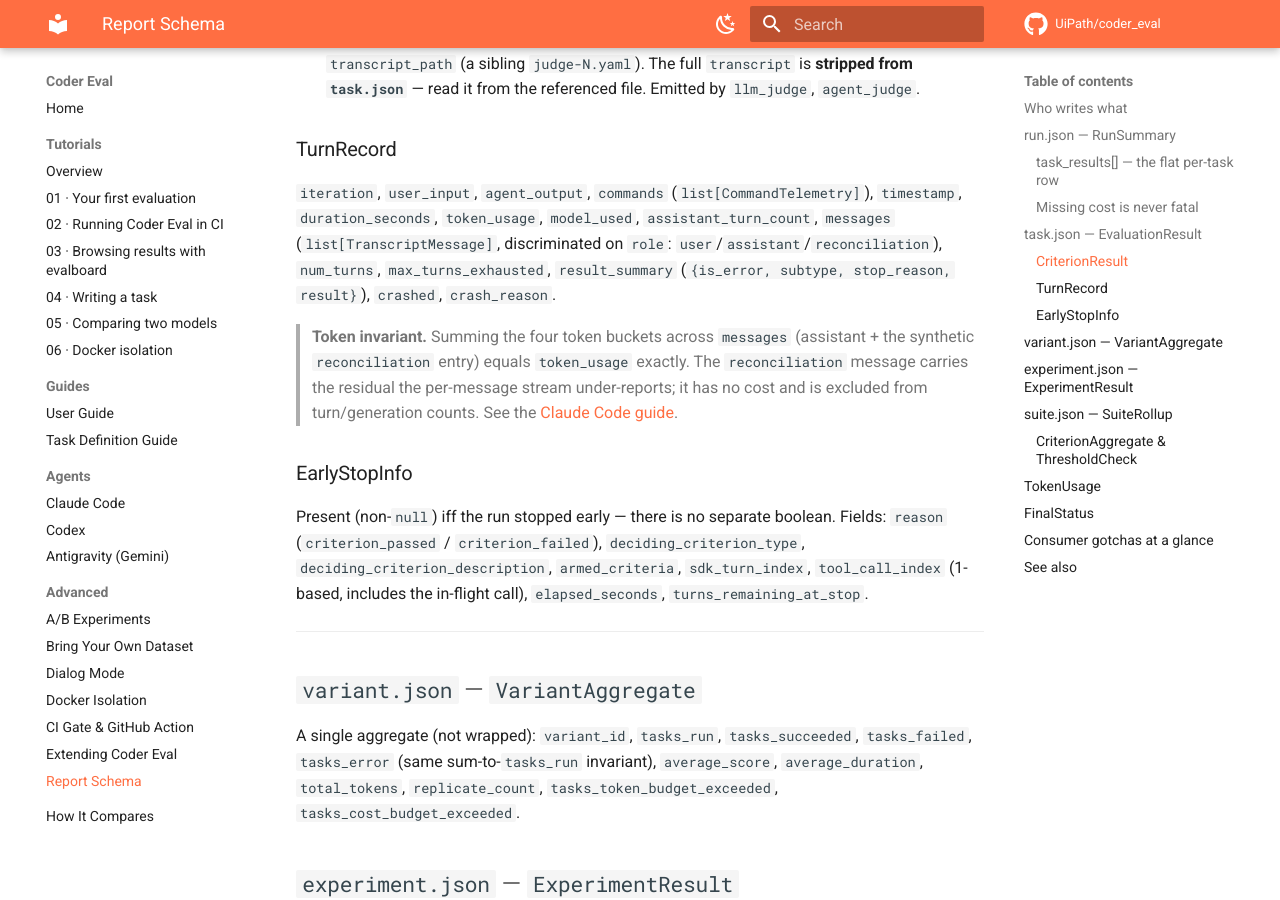
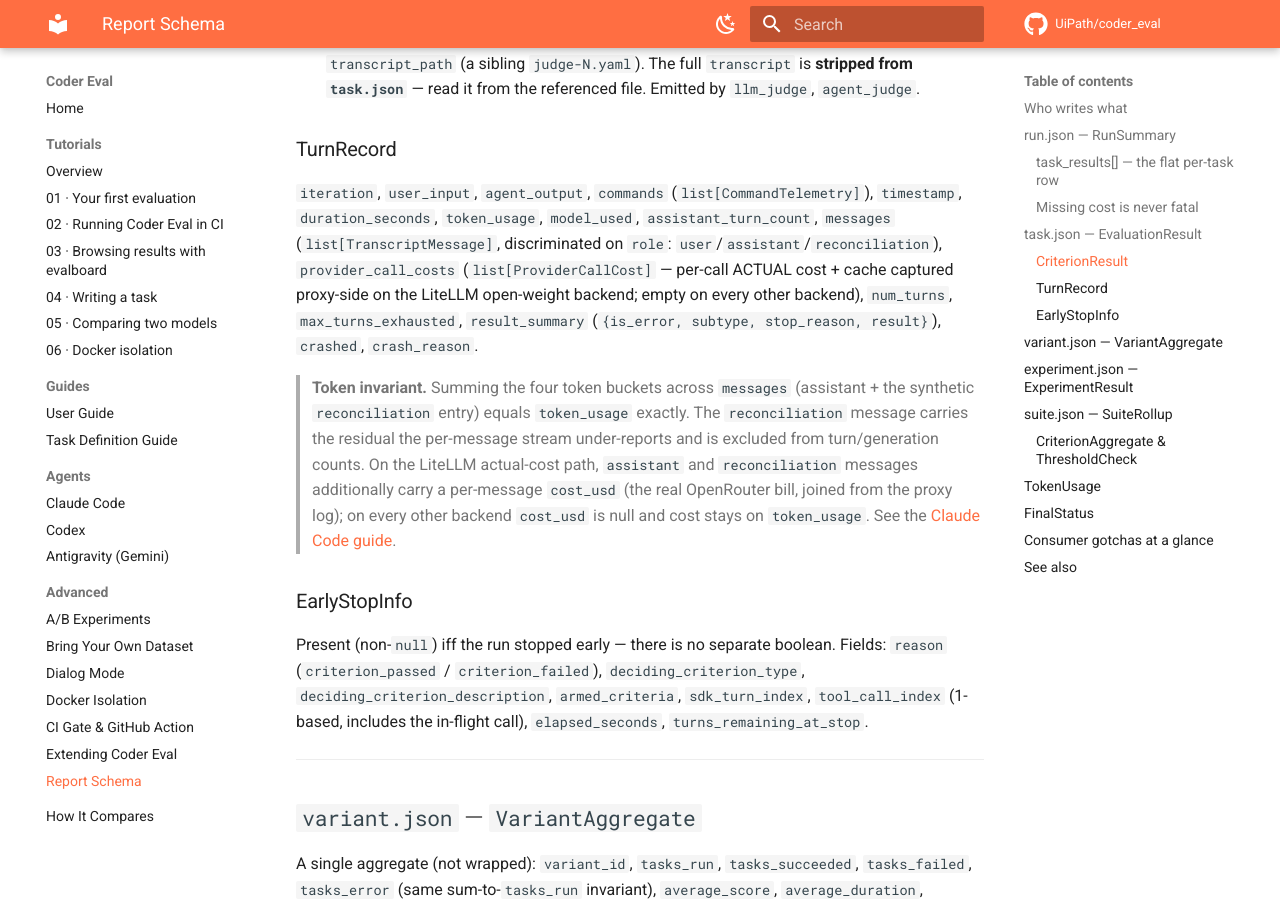
Before and after one commit to UiPath/coder_eval, an MkDocs documentation site: the page built from docs/REPORT_SCHEMA.md, in a window 1280 px wide and 900 px high, scrolled down 4588 px. Built offline with MkDocs 1.6.1 and Material for MkDocs 9.7.7, drawn with Linux system fonts in a browser that asks for light colours; comment, search, counter and statistics services are not loaded.

Commit message:
docs(litellm): document LITELLM_COST_LOG wiring + correct the reconciliation-cost contract
Close the review's wiring + documentation gaps:

- LITELLM_COST_LOG was undocumented, so an operator following the printed
  instructions got settings.litellm_cost_log=None and silent static pricing (the
  exact bug the feature fixes). Add it to start-litellm.sh's printed .env block, to
  .env.example (with the new LiteLLM section), and to the docker env-passthrough
  allowlist (models/sandbox.py) — with a note that the file must also be
  bind-mounted for --driver docker runs to see it (follow-up).
- REPORT_SCHEMA.md (the cross-repo consumer contract) now lists
  TurnRecord.provider_call_costs and states that assistant/reconciliation messages
  carry a per-message cost_usd on the LiteLLM actual-cost path — the "reconciliation
  has no cost" invariant note was factually false after this feature.
- CLAUDE.md: add litellm_cost.py to the module map, list ProviderCallCost under
  telemetry.py, and correct the same reconciliation-carries-no-cost claim.

Co-Authored-By: Claude Opus 4.8 <noreply@anthropic.com>

```diff
--- a/docs/REPORT_SCHEMA.md
+++ b/docs/REPORT_SCHEMA.md
@@ -168,14 +168,19 @@ fields so subclass keys round-trip.
 `iteration`, `user_input`, `agent_output`, `commands` (`list[CommandTelemetry]`),
 `timestamp`, `duration_seconds`, `token_usage`, `model_used`, `assistant_turn_count`,
 `messages` (`list[TranscriptMessage]`, discriminated on `role`:
-`user`/`assistant`/`reconciliation`), `num_turns`, `max_turns_exhausted`,
-`result_summary` (`{is_error, subtype, stop_reason, result}`), `crashed`,
-`crash_reason`.
+`user`/`assistant`/`reconciliation`), `provider_call_costs`
+(`list[ProviderCallCost]` — per-call ACTUAL cost + cache captured proxy-side on the
+LiteLLM open-weight backend; empty on every other backend), `num_turns`,
+`max_turns_exhausted`, `result_summary` (`{is_error, subtype, stop_reason, result}`),
+`crashed`, `crash_reason`.
 
 > **Token invariant.** Summing the four token buckets across `messages`
 > (assistant + the synthetic `reconciliation` entry) equals `token_usage` exactly.
 > The `reconciliation` message carries the residual the per-message stream
-> under-reports; it has no cost and is excluded from turn/generation counts. See the
+> under-reports and is excluded from turn/generation counts. On the LiteLLM
+> actual-cost path, `assistant` and `reconciliation` messages additionally carry a
+> per-message `cost_usd` (the real OpenRouter bill, joined from the proxy log);
+> on every other backend `cost_usd` is null and cost stays on `token_usage`. See the
 > [Claude Code guide](agents/CLAUDE_CODE.md#telemetry).
 
 ### EarlyStopInfo
```
Also changed, not shown: CLAUDE.md (+3 -2 lines), 3 other files.
